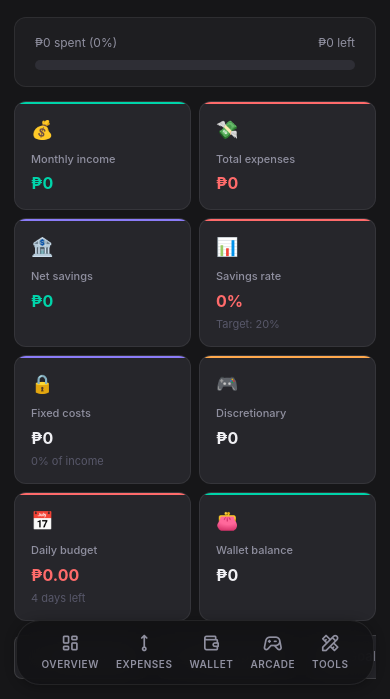
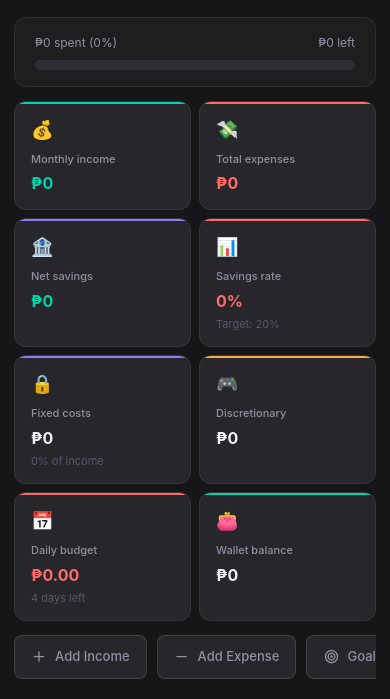
Before and after one commit to Jabicodes/Peralytics, a website: page index.html in a window 390 px wide. Shown: the part 143-842 px from the top of the page. Drawn offline with nearby package versions, Linux system fonts and the light colour scheme; files that its build step writes are made by us from their sources.

```diff
--- a/index.html
+++ b/index.html
@@ -800,40 +800,8 @@
   </div><!-- .main -->
 </div><!-- .layout -->
 
-<!-- Mobile Floating Bottom Nav -->
-<nav class="mobile-bottom-nav">
-  <button class="mobile-nav-btn" data-tab="overview" onclick="switchTab('overview')" ontouchend="event.preventDefault();switchTab('overview')">
-    <i class="ti ti-layout-dashboard"></i>
-    <span>Overview</span>
-  </button>
-  <button class="mobile-nav-btn" data-tab="expenses" onclick="switchTab('expenses')" ontouchend="event.preventDefault();switchTab('expenses')">
-    <i class="ti ti-arrow-up-circle"></i>
-    <span>Expenses</span>
-  </button>
-  <button class="mobile-nav-btn" data-tab="wallet" onclick="switchTab('wallet')" ontouchend="event.preventDefault();switchTab('wallet')">
-    <i class="ti ti-wallet"></i>
-    <span>Wallet</span>
-  </button>
-  <button class="mobile-nav-btn" data-tab="arcade" onclick="switchTab('arcade')" ontouchend="event.preventDefault();switchTab('arcade')">
-    <i class="ti ti-device-gamepad-2"></i>
-    <span>Arcade</span>
-  </button>
-  <button class="mobile-nav-btn" data-tab="tools" onclick="switchTab('tools')" ontouchend="event.preventDefault();switchTab('tools')">
-    <i class="ti ti-tools"></i>
-    <span>Tools</span>
-  </button>
-</nav>
 
 <script src="https://cdn.jsdelivr.net/npm/chart.js@4.4.1/dist/chart.umd.min.js"></script>
 <script src="app.js"></script>
-<script>
-if ('serviceWorker' in navigator) {
-  window.addEventListener('load', () => {
-    navigator.serviceWorker.register('/service-worker.js')
-      .then(reg => console.log('ServiceWorker registration successful with scope: ', reg.scope))
-      .catch(err => console.error('ServiceWorker registration failed: ', err));
-  });
-}
-</script>
 </body>
 </html>
```
Also changed, not shown: icons/icon-192.png (added), icons/icon-512.png (added).
